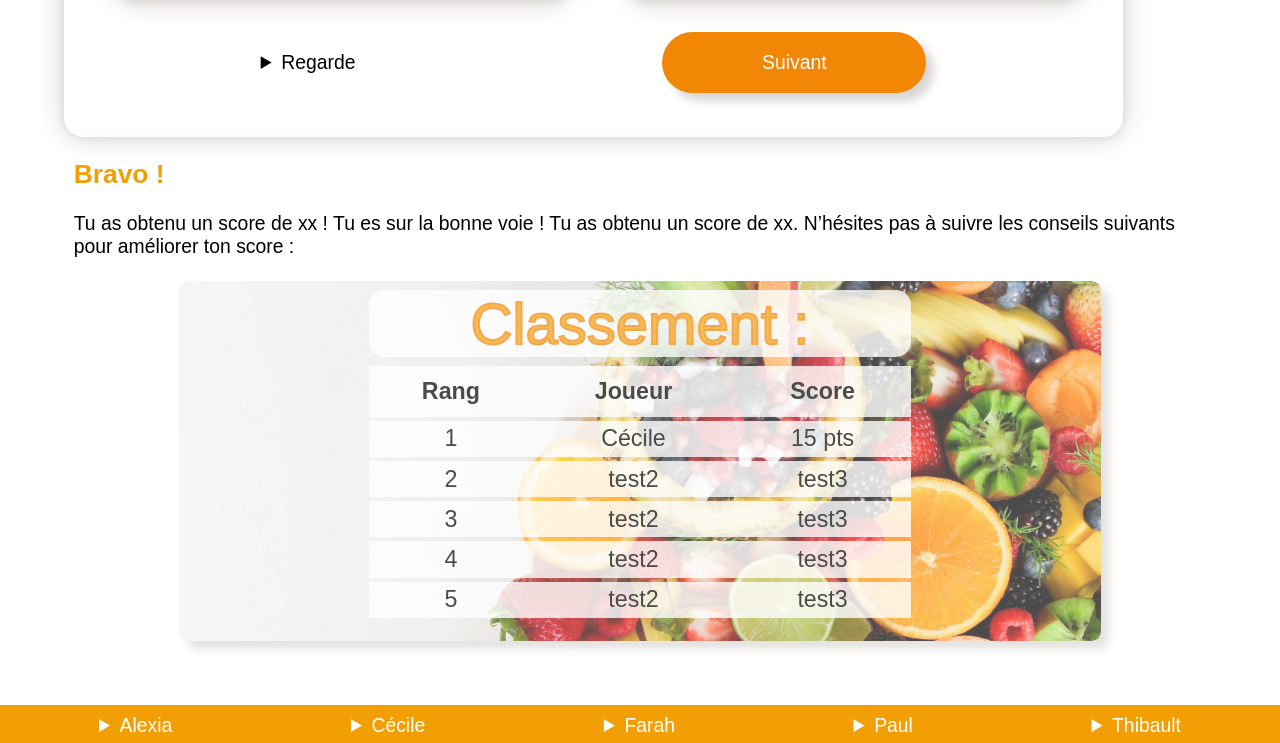
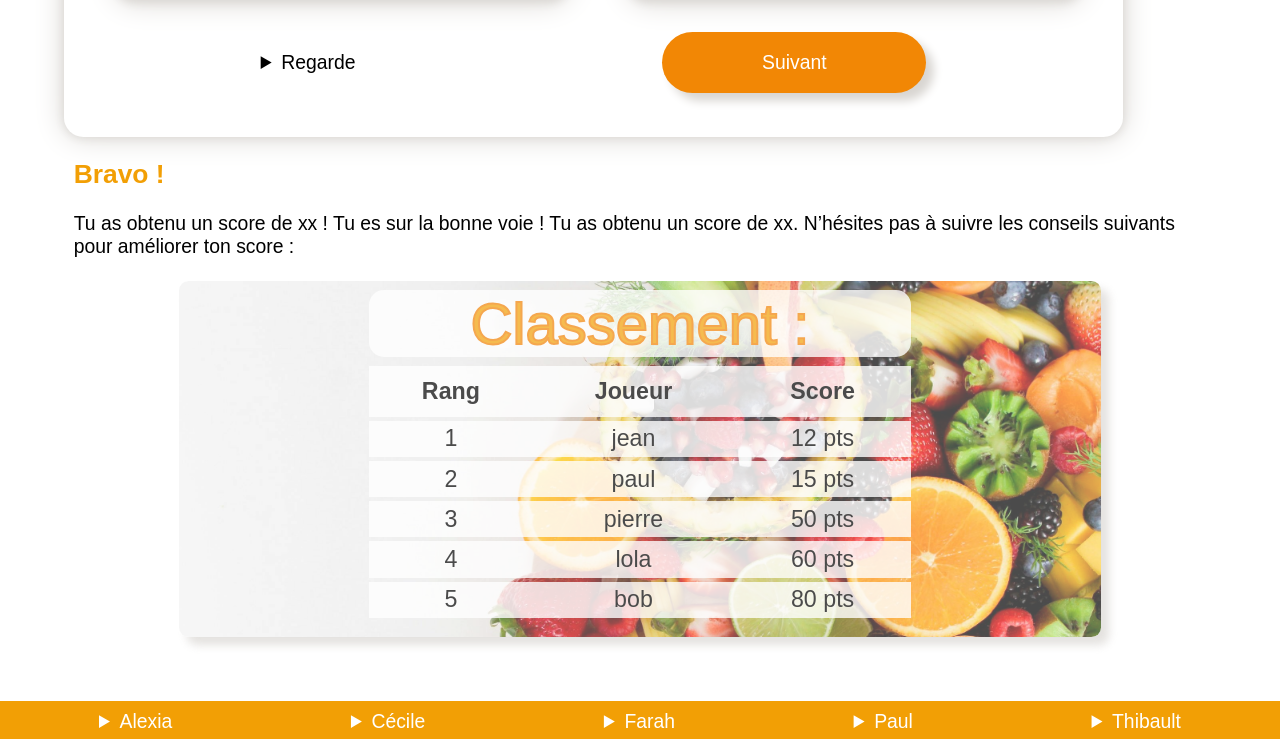
Before and after one commit to farahckn/wilder-tracker, a website: page index.html in a window 1280 px wide. Shown: the part 1259-2002 px from the top of the page. Drawn offline with Linux system fonts and the light colour scheme.

Commit message:
correction id table

```diff
--- a/index.html
+++ b/index.html
@@ -117,34 +117,8 @@
           <th>Joueur</th>
           <th>Score</th>
         </thead>
-        <tbody>
-          <tr>
-            <td>1</td>
-            <td>Cécile</td>
-            <td>15 pts</td>
-          </tr>
-          <tr>
-            <td>2</td>
-            <td>test2</td>
-            <td>test3</td>
-          </tr>
-          <tr>
-            <td>3</td>
-            <td>test2</td>
-            <td>test3</td>
-          </tr>
-          <tr>
-            <td>4</td>
-            <td>test2</td>
-            <td>test3</td>
-          </tr>
-          <tr>
-            <td>5</td>
-            <td>test2</td>
-            <td>test3</td>
-          </tr>
-          <tr>
-          </tr>
+        <tbody id="tableScore">
+
         </tbody>
       </table>
     </section>
```
